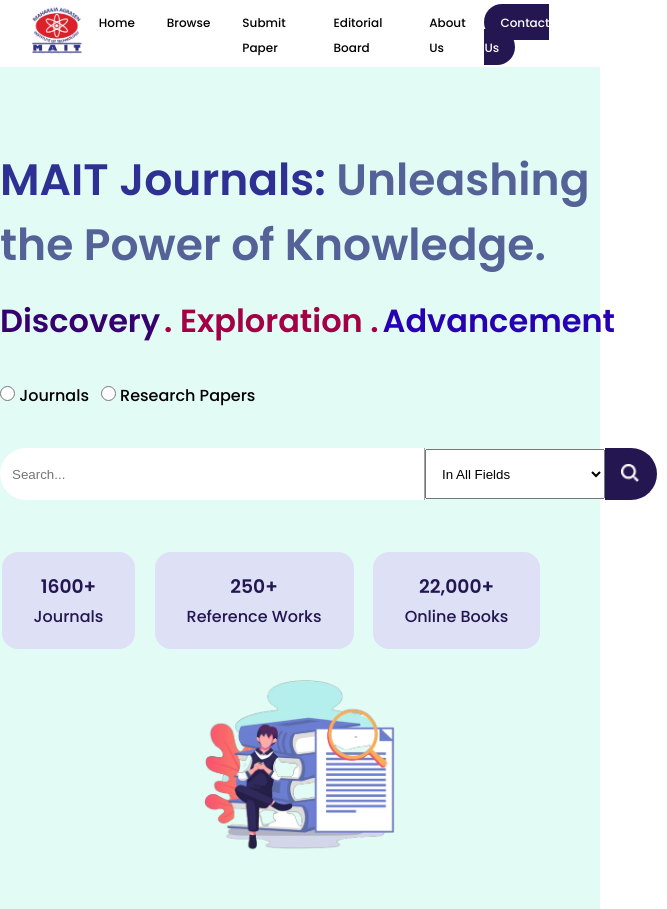
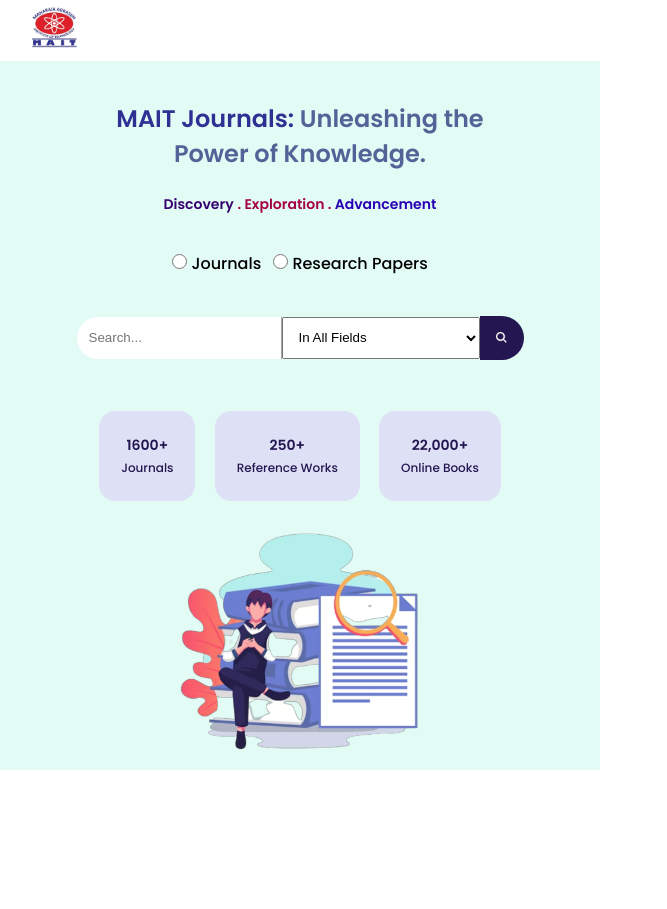
Before and after one commit to Bharat0709/MAIT-Journals, a plain HTML site: page index.html in a window 600 px wide. Shown: the whole page, 667 px wide, since content can reach past the window. After the commit the page ends 800 px from the top, so only its background shows below. Drawn offline with Linux system fonts and the light colour scheme.

Commit message:
added responsiveness

```diff
--- a/style.css
+++ b/style.css
@@ -96,11 +96,12 @@ h1 {
   gap: 20px;
 }
 .hero {
+  height: 90vh;
   justify-content: space-around;
   align-items: center;
   flex-wrap: wrap;
   display: flex;
-  padding: 50px 0px;
+  padding: 10px 0px;
   margin: auto;
   background-color: #e2fbf5;
 }
@@ -110,7 +111,7 @@ h1 {
   justify-content: flex-start;
   align-items: center;
   gap: 20px;
-  width: min-content;
+  width: 50vw;
 }
 
 .tagline {
@@ -121,7 +122,6 @@ h1 {
 
 .tagline span {
   font-size: 32px;
-  display: inline-block;
   opacity: 0;
 }
 
@@ -249,6 +249,7 @@ h1 {
   .nav-links {
     display: none;
   }
+
   header {
     padding: 6px 30px;
   }
@@ -272,18 +273,6 @@ h1 {
     text-decoration: none;
   }
 
-  .burger {
-    display: none;
-    cursor: pointer;
-  }
-
-  .burger div {
-    width: 1.5625rem;
-    height: 0.375rem;
-    background-color: #fff;
-    margin: 0.3125rem;
-  }
-
   .MAIT-LOGO {
     width: 3rem;
     height: 2.6rem;
@@ -292,17 +281,6 @@ h1 {
   .Contact-Us-Button {
     display: none;
   }
-
-  @keyframes slideUp {
-    0% {
-      opacity: 0;
-      transform: translateY(50px);
-    }
-    100% {
-      opacity: 1;
-      transform: translateY(0);
-    }
-  }
   .container {
     display: flex;
     flex-direction: column;
@@ -310,6 +288,7 @@ h1 {
   }
 
   .hero {
+    height: max-content;
     justify-content: center;
     align-items: center;
     flex-wrap: wrap;
@@ -354,7 +333,6 @@ h1 {
 
   .radio-buttons {
     margin-top: -10px;
-    display: flex;
     flex-wrap: wrap;
     justify-content: center;
     align-items: center;
@@ -381,35 +359,232 @@ h1 {
   .Categories-Dropdown {
     padding: 6px 12px;
     height: 42px;
-    width:33vw;
+    width: 33vw;
     align-self: center;
   }
 
   .stat-item {
-    display: flex;
     flex-wrap: wrap;
     height: 70px;
     flex-direction: column;
     justify-content: center;
     font-size: 12px;
     padding: 10px 22px;
-    color: #231651;
     width: fit-content;
     text-align: center;
-    border-radius: 1rem;
-  }
-
-  .stat-item p,
-  .stat-item h3 {
-    margin: 0rem;
   }
 
   .Hero-image {
-    height: 200px;
+    height: 220px;
     width: 60vw;
   }
 
   .tagline {
-    margin-left: 15px;
+    text-align: center;
   }
 }
+
+@media (min-width: 576px) and (max-width: 767px) {
+  .stats {
+    justify-content: center;
+    display: flex;
+    flex-direction: row;
+    flex-wrap: wrap;
+  }
+
+  .Search-Icon {
+    background-color: #231651;
+    padding: 1rem;
+    height: 12px;
+    width: 12px;
+    border-radius: 0rem 4rem 4rem 0rem;
+  }
+  .nav-links {
+    display: none;
+  }
+
+  header {
+    padding: 6px 30px;
+  }
+
+  /* HERO SECTION */
+
+  /* NAVIGATION BAR  */
+
+  .nav-links a:hover {
+    font-weight: 900;
+  }
+
+  .nav-links li {
+    padding: 0 1rem;
+  }
+
+  .nav-links a {
+    font-weight: 450;
+    font-size: 12px;
+    color: #000000;
+    text-decoration: none;
+  }
+
+  .MAIT-LOGO {
+    width: 3rem;
+    height: 2.6rem;
+  }
+
+  .Contact-Us-Button {
+    display: none;
+  }
+  .container {
+    display: flex;
+    flex-direction: column;
+    gap: 20px;
+  }
+
+  .hero {
+    justify-content: center;
+    align-items: center;
+    flex-wrap: wrap;
+    display: flex;
+    padding: 10px 0px;
+    margin: auto;
+    height: fit-content;
+    background-color: #e2fbf5;
+  }
+
+  .hero-content-left {
+    padding: 30px 0px 30px 0px;
+    display: flex;
+    justify-content: center;
+    align-items: center;
+    gap: 20px;
+    width: min-content;
+  }
+
+  .tagline span {
+    font-size: 14px;
+    text-align: center;
+    margin: auto;
+    opacity: 0;
+  }
+
+  .Main-Heading-Mait-Journals {
+    color: #2e3193;
+    font-weight: 900;
+  }
+
+  h1 {
+    width: auto;
+    color: #546297;
+    font-size: 24px;
+    text-align: center;
+  }
+
+  .radio-buttons input[type="radio"]:checked {
+    border-color: #000000;
+    background-color: #2e3193; /* Set the inner color to #2e3193 */
+  }
+
+  .radio-buttons {
+    margin-top: -10px;
+    flex-wrap: wrap;
+    justify-content: center;
+    align-items: center;
+    gap: 12px;
+  }
+
+  .Search-Bar-Input {
+    padding: 6px 12px;
+    height: 30px;
+    width: 30vw;
+    border-radius: 4rem 0rem 0rem 4rem;
+    border: none;
+    border-right: 1px solid rgba(0, 0, 0, 0.361);
+  }
+
+  .search-bar {
+    justify-content: center;
+    margin-top: 20px;
+    display: flex;
+    align-items: center;
+    gap: 0rem;
+  }
+
+  .Categories-Dropdown {
+    padding: 6px 12px;
+    height: 42px;
+    width: 33vw;
+    align-self: center;
+  }
+
+  .stat-item {
+    flex-wrap: wrap;
+    height: 70px;
+    flex-direction: column;
+    justify-content: center;
+    font-size: 12px;
+    padding: 10px 22px;
+    width: fit-content;
+    text-align: center;
+  }
+
+  .Hero-image {
+    height: 220px;
+    width: 40vw;
+  }
+
+  .tagline {
+    text-align: center;
+  }
+}
+
+@media (min-width: 768px) and (max-width: 991px) {
+  .hero-content-left {
+    width: 50vw;
+  }
+
+  .tagline span {
+    font-size: 22px;
+  }
+
+  h1 {
+    font-size: 32px;
+  }
+
+  .Search-Bar-Input {
+    width: 200px;
+  }
+
+  .Categories-Dropdown {
+    width: 130px;
+  }
+
+  .Hero-image {
+    width: 32vw;
+  }
+}
+
+@media (min-width: 992px) and (max-width: 1199px) {
+  .hero-content-left {
+    width: 50vw;
+  }
+
+  .tagline span {
+    font-size: 22px;
+  }
+
+  h1 {
+    font-size: 32px;
+  }
+
+  .Search-Bar-Input {
+    width: 200px;
+  }
+
+  .Categories-Dropdown {
+    width: 130px;
+  }
+
+  .Hero-image {
+    width: 32vw;
+  }
+}
```
